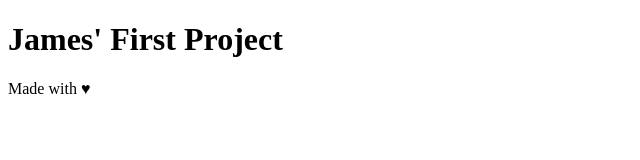
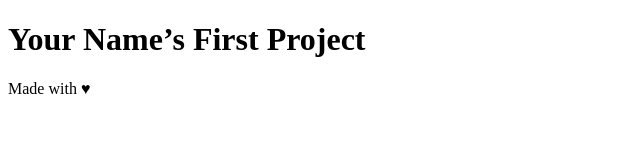
Before and after one commit to grassoJ/mynewproject, a plain HTML site: page index.html in a window 1280 px wide. Shown: the whole page, without its empty margins (0-640 px from the left). Drawn offline with Linux system fonts and the light colour scheme.

Commit message:
added my name to h1 in html

```diff
--- a/index.html
+++ b/index.html
@@ -10,7 +10,7 @@
 <body>
 
     <header>
-        <h1>James' First Project</h1>
+        <h1>Your Name’s First Project</h1>
     </header>
 
     <div class="container">
```
